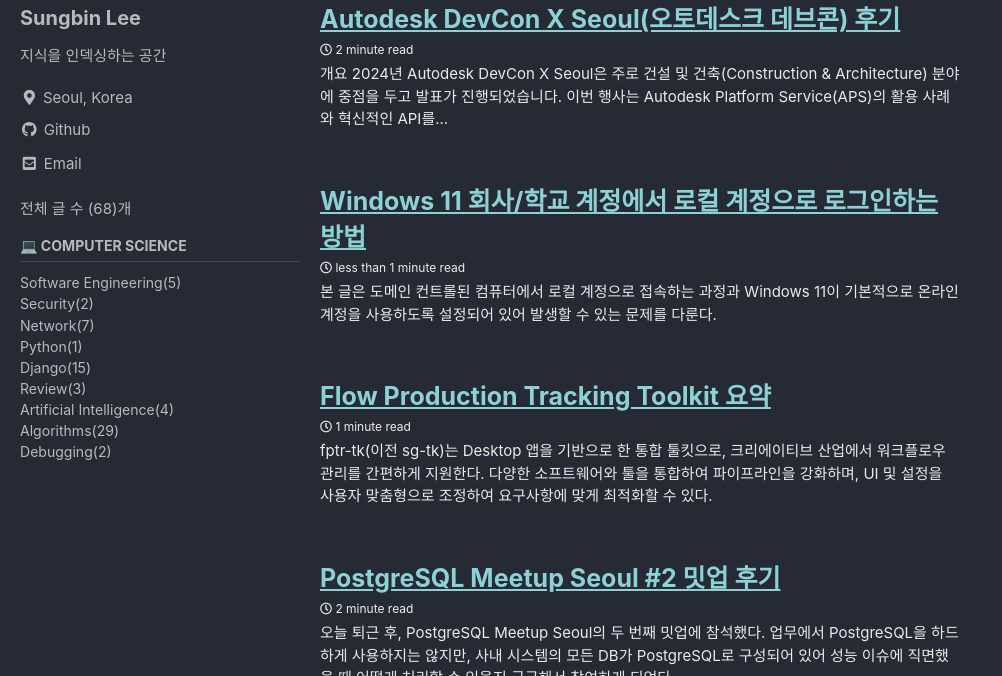
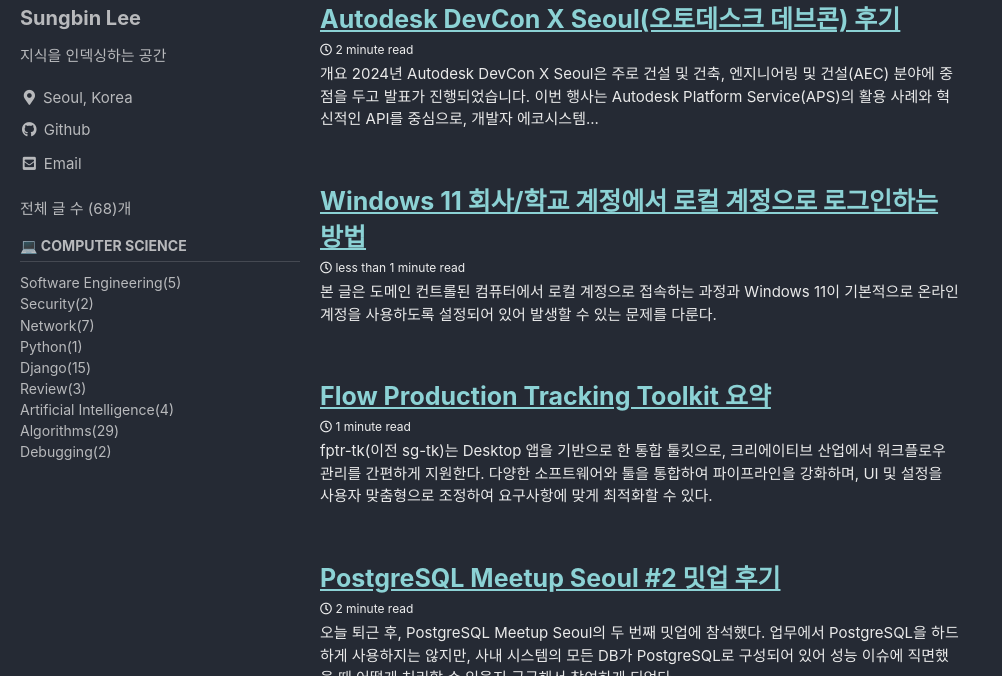
Before and after one commit to sungbinlee/tech.sungbinlee.dev, a Jekyll site: the page built from index.html, in a window 1280 px wide and 900 px high, cut to the strip 224-900 px from the top of the window. Shown: the whole strip, without its empty margins (0-1002 px from the left). Built offline with Jekyll 4.4.1, drawn with Linux system fonts in a browser that asks for light colours; cached includes are drawn as plain includes; the list of posts is cut into pages by our own code.

Commit message:
Update 2024-07-30-autodesk-devcon.md

```diff
--- a/_posts/Review/2024-07-30-autodesk-devcon.md
+++ b/_posts/Review/2024-07-30-autodesk-devcon.md
@@ -9,8 +9,9 @@ toc: true
 toc_sticky: true
 ---
 ## 개요
-2024년 Autodesk DevCon X Seoul은 주로 건설 및 건축(Construction & Architecture) 분야에 중점을 두고 발표가 진행되었습니다. 이번 행사는 Autodesk Platform Service(APS)의 활용 사례와 혁신적인 API를 중심으로, 개발자 에코시스템의 성장을 도모하는 자리였습니다. 특히, 오토데스크의 발전 방향에 대한 논의가 있었으며, 기존에 툴을 부서에서 판매하던 방식을 넘어 이제는 플랫폼을 엔터프라이즈에 판매하는 전환 과정이 강조되었습니다.
-
+2024년 Autodesk DevCon X Seoul은 주로 건설 및 건축, 엔지니어링 및 건설(AEC) 분야에 중점을 두고 발표가 진행되었습니다. 이번 행사는 Autodesk Platform Service(APS)의 활용 사례와 혁신적인 API를 중심으로, 개발자 에코시스템의 성장을 도모하는 자리였습니다. 특히, 오토데스크의 발전 방향에 대한 논의가 있었으며, 기존에 툴을 부서에서 판매하던 방식을 넘어 이제는 플랫폼을 엔터프라이즈에 판매하는 전환 과정이 강조되었습니다.
+![IMG_1442](https://github.com/user-attachments/assets/f59189a9-c699-4d88-874c-574b7a413c9e)|![IMG_1440](https://github.com/user-attachments/assets/af8f06df-aea8-49d5-98ef-b189e7f0150e)
+--- | --- |
 ## 아젠다
 ![image](https://github.com/user-attachments/assets/85d3dd93-0de9-4a2d-9e35-b54e69f0375b)
 
```
